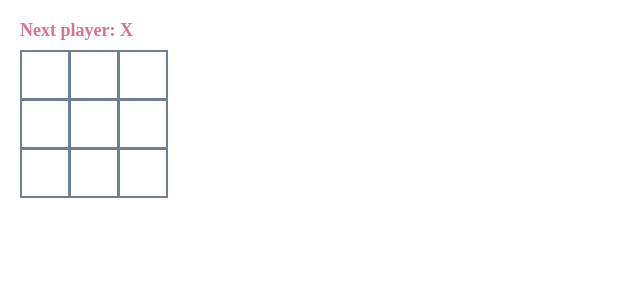
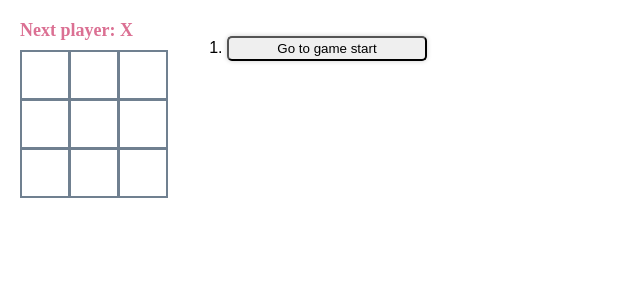
Before and after one commit to sodhipinky/tic-tac-toe, a React (Vite) app: page / in a window 1280 px wide. Shown: the top 300 px of the page, without its empty margins (0-640 px from the left). Built offline with nearby package versions, Linux system fonts and the light colour scheme.

Commit message:
Add game move history to game info

```diff
--- a/src/App.css
+++ b/src/App.css
@@ -51,3 +51,14 @@ body {
 .game-info {
   margin-left: 20px;
 }
+
+.game-info ol li {
+  margin-bottom: 10px;
+}
+
+.game-info ol li button {
+  width: 200px;
+  height: 25px;
+  border-radius: 5px;
+  box-shadow: 0 0 5px 0 rgba(0, 0, 0, 0.2);
+}
--- a/src/App.jsx
+++ b/src/App.jsx
@@ -7,10 +7,24 @@ function Game() {
   const [history, setHistory] = useState([Array(9).fill(null)]);
   const currentSquares = history[history.length - 1];
 
+
   function handlePlay(nextSquares) {
     setHistory([...history, nextSquares]);
     setXIsNext(!xIsNext);
   }
+
+  function jumpTo(nextMove) {
+
+  }
+
+  const moves = history.map((squares, move) => {
+    const description = move > 0 ? `Go to move #${move}` : 'Go to game start';
+    return (
+      <li key={move}>
+        <button onClick={() => jumpTo(move)}>{description}</button>
+      </li>
+    )
+  })
 
   return (
     <div className="game">
@@ -18,7 +32,7 @@ function Game() {
         <Board xIsNext={xIsNext} squares={currentSquares} onPlay={handlePlay} />
       </div>
       <div className="game-info">
-        <ol>{/*TODO*/}</ol>
+        <ol>{ moves }</ol>
       </div>
     </div>
   );
```
